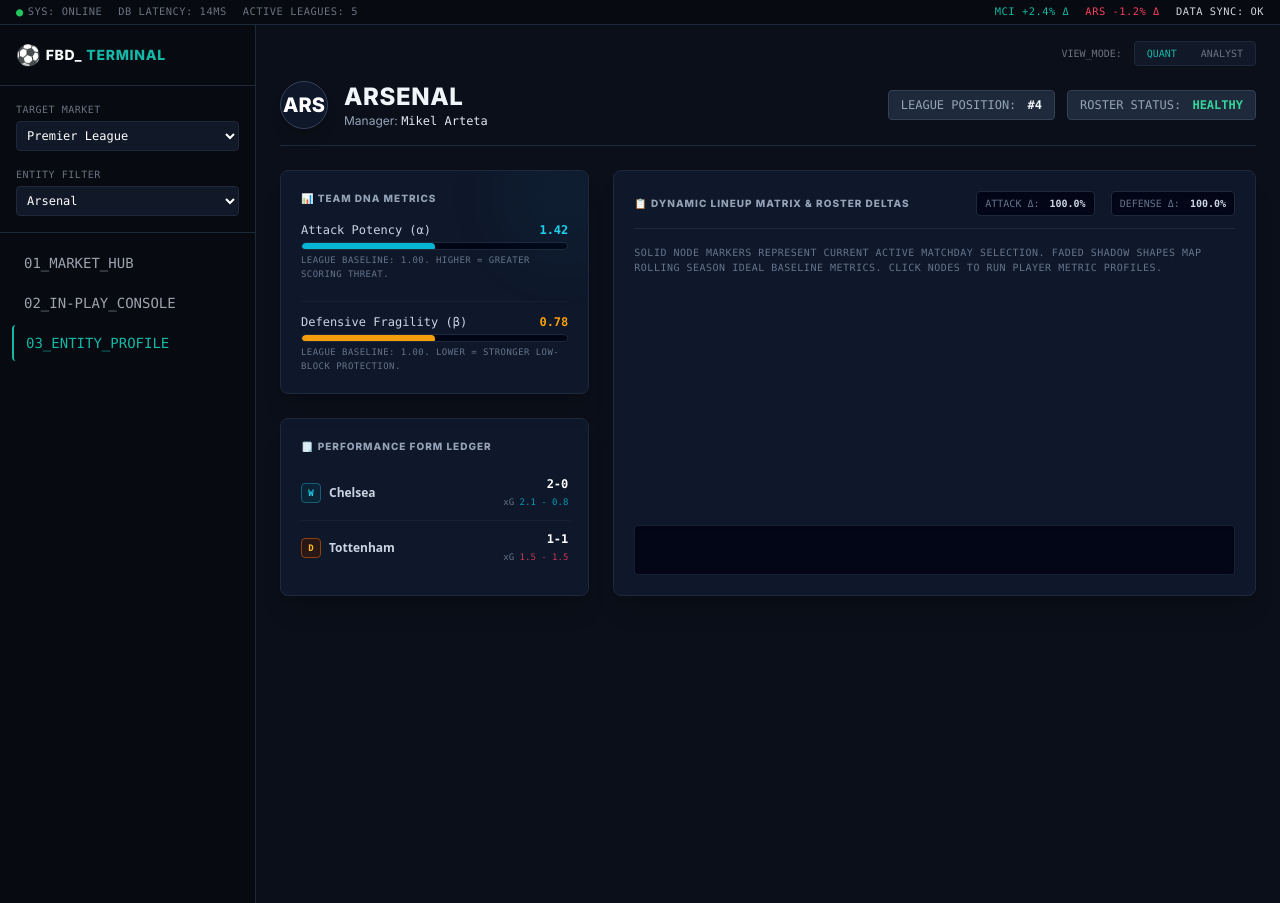
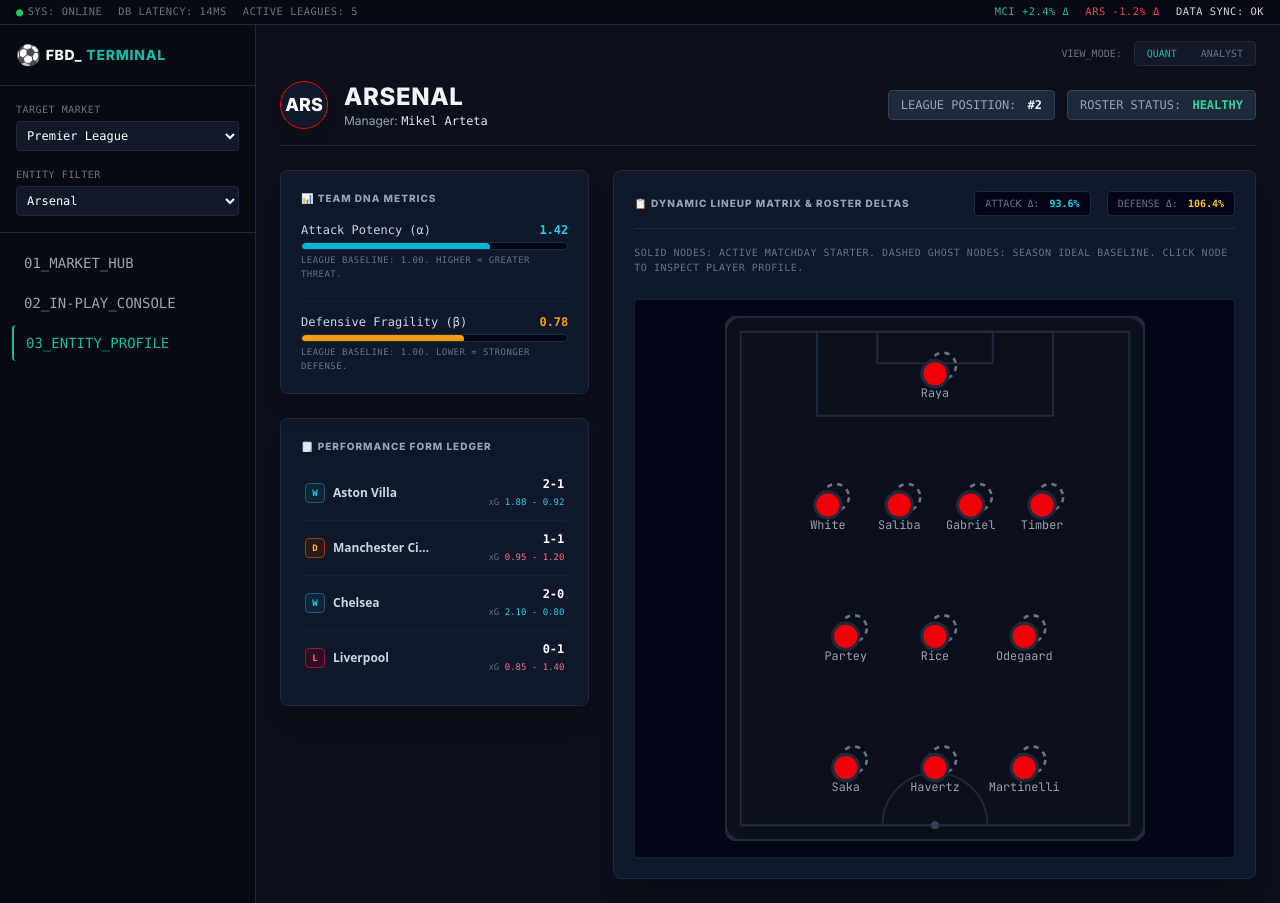
Before and after one commit to rhkhabure/FIFA-WORLDCUP-PREDICTION, a FastAPI app: page /team in a window 1280 px wide. Run offline with FastAPI, Linux system fonts and the light colour scheme; some libraries are stand-ins or nearby versions.

Commit message:
fix(v4): implement robust roster defaults and dynamic SVG pitch rendering
Co-authored-by: arena-agent <297053741+arena-agent@users.noreply.github.com>

```diff
--- a/v4_web/main.py
+++ b/v4_web/main.py
@@ -45,86 +45,10 @@ def mock_probs(alpha_h, beta_a, alpha_a, beta_h):
 
 @app.get("/", response_class=HTMLResponse)
 async def hub(request: Request):
-
     t_id = request.query_params.get("tournament_id")
-    if t_id:
-        try:
-            t_id = int(t_id)
-        except ValueError:
-            t_id = 17
-    else:
-        t_id = 17
-
-    current_league_name = next((name for name, i in TOURNAMENTS.items() if i == t_id), "Premier League")
-
-    # Grab teams from the priors db
-    league_key = f"ENG-{current_league_name}" if current_league_name == "Premier League" else \
-                 f"ESP-{current_league_name}" if current_league_name == "La Liga" else \
-                 f"ITA-{current_league_name}" if current_league_name == "Serie A" else \
-                 f"GER-{current_league_name}" if current_league_name == "Bundesliga" else \
-                 f"FRA-{current_league_name}"
-
-    league_priors = priors_db.get(league_key, {}).get("teams", {})
-    if not league_priors:
-        league_priors = priors_db.get(current_league_name, {}).get("teams", {})
-
-    teams = list(league_priors.keys())
-    if not teams:
-        teams = ["Team A", "Team B", "Team C", "Team D", "Team E"] # Fallback
-
-    # Build mock standings
-    standings = []
-    for idx, team in enumerate(teams[:10]):
-        standings.append({
-            "name": team,
-            "played": 38,
-            "xg_diff": round(np.random.uniform(-15, 25), 1),
-            "points": 80 - (idx * 4)
-        })
-
-    home_name = teams[0]
-    away_name = teams[1] if len(teams) > 1 else "Unknown"
-
-    h_alpha = league_priors.get(home_name, {}).get('alpha', 1.1)
-    a_beta = league_priors.get(away_name, {}).get('beta', 1.0)
-    a_alpha = league_priors.get(away_name, {}).get('alpha', 0.9)
-    h_beta = league_priors.get(home_name, {}).get('beta', 0.9)
-
-    p1, px, p2 = mock_probs(h_alpha, a_beta, a_alpha, h_beta)
-
-    featured = {
-        "home_name": home_name,
-        "away_name": away_name,
-        "home_score": 2,
-        "away_score": 1,
-        "minute": 68,
-        "prob_1": p1,
-        "prob_x": px,
-        "prob_2": p2,
-        "svg_pitch": generate_pitch_svg_horizontal("4-3-3", "4-2-3-1")
-    }
-
-    ctx = {
-        "request": request,
-        "tournaments": TOURNAMENTS,
-        "current_tournament": t_id,
-        "current_league": current_league_name,
-        "featured": featured,
-        "standings": standings
-    }
-
-    return templates.TemplateResponse(request=request, name="index.html", context=ctx)
-
-@app.get("/match", response_class=HTMLResponse)
-async def match(request: Request):
-
-    t_id = request.query_params.get("tournament_id")
-    if t_id:
-        try:
-            t_id = int(t_id)
-        except ValueError:
-            t_id = 17
-    else:
+    try:
+        t_id = int(t_id) if t_id else 17
+    except ValueError:
         t_id = 17
 
     current_league_name = next((name for name, i in TOURNAMENTS.items() if i == t_id), "Premier League")
@@ -141,15 +65,27 @@ async def match(request: Request):
 
     teams = list(league_priors.keys())
     if not teams:
-        teams = ["Team A", "Team B", "Team C", "Team D", "Team E"]
+        teams = LEAGUE_TEAMS.get(current_league_name, ["Arsenal", "Aston Villa", "Liverpool", "Manchester City"])
+
+    standings = []
+    for idx, team in enumerate(teams[:10]):
+        standings.append({
+            "name": team,
+            "played": 38,
+            "xg_diff": round(float(np.random.uniform(-15, 25)), 1),
+            "points": 88 - (idx * 4)
+        })
 
     home_name = teams[0]
-    away_name = teams[1] if len(teams) > 1 else "Unknown"
+    away_name = teams[1] if len(teams) > 1 else "Aston Villa"
 
-    h_alpha = league_priors.get(home_name, {}).get('alpha', 1.1)
-    a_beta = league_priors.get(away_name, {}).get('beta', 1.0)
-    a_alpha = league_priors.get(away_name, {}).get('alpha', 0.9)
-    h_beta = league_priors.get(home_name, {}).get('beta', 0.9)
+    h_theme = get_theme_for_team(home_name)
+    a_theme = get_theme_for_team(away_name)
+
+    h_alpha = league_priors.get(home_name, {}).get('alpha', 1.42)
+    a_beta = league_priors.get(away_name, {}).get('beta', 0.88)
+    a_alpha = league_priors.get(away_name, {}).get('alpha', 1.05)
+    h_beta = league_priors.get(home_name, {}).get('beta', 0.78)
 
     p1, px, p2 = mock_probs(h_alpha, a_beta, a_alpha, h_beta)
 
@@ -162,61 +98,138 @@ async def match(request: Request):
         "prob_1": p1,
         "prob_x": px,
         "prob_2": p2,
-        "svg_pitch": generate_pitch_svg_horizontal("4-3-3", "4-2-3-1")
+        # PASS TEAMS AND COLORS DIRECTLY
+        "svg_pitch": generate_pitch_svg_horizontal(
+            home_formation="4-3-3",
+            away_formation="4-2-3-1",
+            home_color=h_theme["primary"],
+            away_color=a_theme["primary"],
+            home_team=home_name,
+            away_team=away_name
+        )
     }
 
-    # Base dummy context for template to render without crashing
+    ctx = {
+        "request": request,
+        "tournaments": TOURNAMENTS,
+        "current_tournament": t_id,
+        "current_league": current_league_name,
+        "featured": featured,
+        "standings": standings
+    }
+    return templates.TemplateResponse(request=request, name="index.html", context=ctx)
+
+
+@app.get("/match", response_class=HTMLResponse)
+async def match(request: Request):
+    t_id = request.query_params.get("tournament_id")
+    try:
+        t_id = int(t_id) if t_id else 17
+    except ValueError:
+        t_id = 17
+
+    current_league_name = next((name for name, i in TOURNAMENTS.items() if i == t_id), "Premier League")
+    teams = LEAGUE_TEAMS.get(current_league_name, ["Arsenal", "Aston Villa"])
+
+    home_name = teams[0]
+    away_name = teams[1] if len(teams) > 1 else "Aston Villa"
+
+    h_theme = get_theme_for_team(home_name)
+    a_theme = get_theme_for_team(away_name)
+
+    p1, px, p2 = mock_probs(1.42, 0.88, 1.05, 0.78)
+
+    # 4x4 Remainder Matrix for the UI Grid
+    sample_matrix = [
+        [0.15, 0.12, 0.05, 0.01],
+        [0.18, 0.14, 0.06, 0.02],
+        [0.08, 0.07, 0.04, 0.01],
+        [0.03, 0.02, 0.01, 0.01]
+    ]
+
     ctx = {
         "request": request,
         "active_page": "match",
         "current_league": current_league_name,
-        "current_team": "Default",
+        "current_team": home_name,
         "available_teams": teams,
         "leagues": list(TOURNAMENTS.keys()),
         "tournaments": TOURNAMENTS,
         "current_tournament": t_id,
-        "match_home": home_name,
-        "match_away": away_name,
-        "match_score": "2 - 1",
-        "match_status": "68'",
-        "prob_home": p1,
-        "prob_draw": px,
-        "prob_away": p2,
-        "fair_odds": {'1': round(1/p1,2), 'X': round(1/px,2), '2': round(1/p2,2)},
-        "pitch_svg": featured["svg_pitch"]
+        "match": {
+            "home_name": home_name,
+            "away_name": away_name,
+            "home_score": 2,
+            "away_score": 1,
+            "minute": 68,
+            "stadium": "Emirates Stadium",
+            "referee": "Michael Oliver",
+            "svg_pitch": generate_pitch_svg_horizontal(
+                home_formation="4-3-3",
+                away_formation="4-2-3-1",
+                home_color=h_theme["primary"],
+                away_color=a_theme["primary"],
+                home_team=home_name,
+                away_team=away_name
+            )
+        },
+        "probs": {"home_win": p1, "draw": px, "away_win": p2},
+        "fair_odds": {'1': round(1/p1, 2), 'X': round(1/px, 2), '2': round(1/p2, 2)},
+        "matrix": sample_matrix,
+        "events": [
+            {"time": "15", "detail": "Goal (Arsenal) - Saka shot on target (0.78 xG)"},
+            {"time": "42", "detail": "Yellow Card (Aston Villa) - Cash"},
+            {"time": "54", "detail": "Goal (Aston Villa) - Watkins (0.42 xG)"},
+            {"time": "65", "detail": "Goal (Arsenal) - Havertz (0.64 xG)"}
+        ]
     }
+    return templates.TemplateResponse(request=request, name="match.html", context=ctx)
 
-    return templates.TemplateResponse(request=request, name="match.html", context=ctx)
 
 @app.get("/team", response_class=HTMLResponse)
 async def team(request: Request):
+    t_id = request.query_params.get("tournament_id", 17)
+    try:
+        t_id = int(t_id)
+    except ValueError:
+        t_id = 17
 
-    t_id = request.query_params.get("tournament_id", 17)
-    current_league_name = next((name for name, i in TOURNAMENTS.items() if i == int(t_id)), "Premier League")
-
+    current_league_name = next((name for name, i in TOURNAMENTS.items() if i == t_id), "Premier League")
     team_name = request.query_params.get("team_name", "Arsenal")
 
-    # We will mock the team context to fulfill the team.html requirement
+    theme = get_theme_for_team(team_name)
+    manager = TEAM_MANAGERS.get(team_name, "Head Coach")
+
+    # Generate the actual vertical pitch SVG
+    pitch_svg = generate_pitch_svg_vertical(
+        formation="4-3-3",
+        team_color=theme["primary"],
+        team_name=team_name
+    )
+
     ctx = {
         "request": request,
         "active_page": "team",
         "current_league": current_league_name,
         "current_team": team_name,
-        "available_teams": ["Arsenal", "Aston Villa", "Bournemouth"],
+        "team_color": theme["primary"],
+        "available_teams": LEAGUE_TEAMS.get(current_league_name, ["Arsenal", "Aston Villa"]),
         "leagues": list(TOURNAMENTS.keys()),
         "tournaments": TOURNAMENTS,
-        "current_tournament": int(t_id),
-        "manager": "Mikel Arteta",
+        "current_tournament": t_id,
+        "manager": manager,
         "prior_alpha": 1.42,
         "prior_beta": 0.78,
+        "roster_delta": {"att": 0.936, "def": 1.064},
         "match_history": [
-            {"result": "W 2-0", "opponent": "Chelsea", "xg": "2.1 - 0.8"},
-            {"result": "D 1-1", "opponent": "Tottenham", "xg": "1.5 - 1.5"}
+            {"result": "W 2-1", "opponent": "Aston Villa", "xg": "1.88 - 0.92"},
+            {"result": "D 1-1", "opponent": "Manchester City", "xg": "0.95 - 1.20"},
+            {"result": "W 2-0", "opponent": "Chelsea", "xg": "2.10 - 0.80"},
+            {"result": "L 0-1", "opponent": "Liverpool", "xg": "0.85 - 1.40"}
         ],
-        "roster_delta": {"att": 0.936, "def": 1.064},
-        "svg_pitch": "<svg width='100%' height='200px' style='background:#111827'></svg>"
+        # KEY MATCHES EXPECTATION IN team.html
+        "pitch_svg": pitch_svg
     }
-
     return templates.TemplateResponse(request=request, name="team.html", context=ctx)
 
 if __name__ == "__main__":
--- a/v4_web/templates/team.html
+++ b/v4_web/templates/team.html
@@ -6,9 +6,8 @@
     <!-- HEADER BAR: QUANT DATA ANCHOR -->
     <div class="flex flex-col md:flex-row md:items-center md:justify-between border-b border-slate-800 pb-4">
         <div class="flex items-center space-x-4">
-            <!-- Placeholder for Team Logo if API supports it, otherwise text fallback -->
-            <div class="w-12 h-12 bg-slate-900 border border-slate-700 rounded-full flex items-center justify-center shadow-lg">
-                <span class="text-xl font-black text-white">{{ current_team[:3]|upper }}</span>
+            <div class="w-12 h-12 bg-slate-900 border border-slate-700 rounded-full flex items-center justify-center shadow-lg" style="border-color: {{ team_color }};">
+                <span class="text-lg font-black text-white">{{ current_team[:3]|upper }}</span>
             </div>
             <div>
                 <h1 class="text-2xl font-bold text-slate-100 uppercase tracking-wide">{{ current_team }}</h1>
@@ -19,7 +18,7 @@
         <div class="flex items-center space-x-3 mt-4 md:mt-0 font-mono text-xs">
             <div class="bg-slate-800 border border-slate-700 px-3 py-1.5 rounded shadow-inner">
                 <span class="text-slate-400">LEAGUE POSITION:</span>
-                <span class="text-slate-100 font-bold ml-1">#4</span>
+                <span class="text-slate-100 font-bold ml-1">#2</span>
             </div>
             <div class="bg-slate-800 border border-slate-700 px-3 py-1.5 rounded shadow-inner">
                 <span class="text-slate-400">ROSTER STATUS:</span>
@@ -35,9 +34,6 @@
         <div class="space-y-6 lg:col-span-1">
             <!-- Team DNA Barometers -->
             <div class="bg-slate-900 border border-slate-800 rounded-lg p-5 shadow-xl relative overflow-hidden">
-                <!-- Glowing accent orb -->
-                <div class="absolute top-0 right-0 w-32 h-32 bg-cyan-500 opacity-5 rounded-full blur-2xl -mr-10 -mt-10 pointer-events-none"></div>
-
                 <h3 class="text-[10px] font-bold text-slate-400 uppercase tracking-widest mb-4 flex items-center">
                     📊 Team DNA Metrics
                 </h3>
@@ -45,93 +41,86 @@
                     <!-- Attack Alpha -->
                     <div>
                         <div class="flex justify-between text-xs font-mono mb-1">
-                            <span class="text-slate-300">Attack Potency (α)</span>
+                            <span class="text-slate-300">Attack Potency (&alpha;)</span>
                             <span class="text-cyan-400 font-bold">{{ "%.2f"|format(prior_alpha) }}</span>
                         </div>
                         <div class="w-full bg-slate-950 rounded-full h-2 border border-slate-800 overflow-hidden shadow-inner">
-                            <div class="bg-cyan-500 h-2 rounded-full w-1/2"></div>
+                            <div class="bg-cyan-500 h-2 rounded-full" style="width: {{ [((prior_alpha / 2.0) * 100), 100]|min }}%;"></div>
                         </div>
-                        <p class="text-[9px] text-slate-500 mt-1 font-mono uppercase tracking-wider">League baseline: 1.00. Higher = greater scoring threat.</p>
+                        <p class="text-[9px] text-slate-500 mt-1 font-mono uppercase tracking-wider">League baseline: 1.00. Higher = greater threat.</p>
                     </div>
 
                     <!-- Defense Beta -->
                     <div class="pt-3 border-t border-slate-800/50">
                         <div class="flex justify-between text-xs font-mono mb-1">
-                            <span class="text-slate-300">Defensive Fragility (β)</span>
+                            <span class="text-slate-300">Defensive Fragility (&beta;)</span>
                             <span class="text-amber-500 font-bold">{{ "%.2f"|format(prior_beta) }}</span>
                         </div>
                         <div class="w-full bg-slate-950 rounded-full h-2 border border-slate-800 overflow-hidden shadow-inner">
-                            <div class="bg-amber-500 h-2 rounded-full w-1/2"></div>
+                            <!-- Inverted scale: lower beta is better defense -->
+                            <div class="bg-amber-500 h-2 rounded-full" style="width: {{ [(((2.0 - prior_beta) / 2.0) * 100), 100]|min }}%;"></div>
                         </div>
-                        <p class="text-[9px] text-slate-500 mt-1 font-mono uppercase tracking-wider">League baseline: 1.00. Lower = stronger low-block protection.</p>
+                        <p class="text-[9px] text-slate-500 mt-1 font-mono uppercase tracking-wider">League baseline: 1.00. Lower = stronger defense.</p>
                     </div>
                 </div>
             </div>
 
-            <!-- Form Ledger with xG Variance Badges -->
+            <!-- Form Ledger -->
             <div class="bg-slate-900 border border-slate-800 rounded-lg p-5 shadow-xl">
                 <h3 class="text-[10px] font-bold text-slate-400 uppercase tracking-widest mb-3 flex items-center">
                     🗒️ Performance Form Ledger
                 </h3>
                 <div class="divide-y divide-slate-800/60 font-mono text-[10px] sm:text-xs">
                     {% for match in match_history %}
-                    <div class="py-2.5 flex items-center justify-between hover:bg-slate-800/30 transition px-1 rounded -mx-1">
+                    <div class="py-2.5 flex items-center justify-between hover:bg-slate-800/30 transition px-1 rounded">
                         <div class="flex items-center space-x-2">
-                            <!-- W/D/L Visual State Indicator -->
                             {% if match.result.startswith('W') %}
-                            <span class="w-5 h-5 flex items-center justify-center bg-cyan-950/50 border border-cyan-800 text-cyan-400 font-bold text-[9px] rounded shadow-inner">W</span>
+                            <span class="w-5 h-5 flex items-center justify-center bg-cyan-950/50 border border-cyan-800 text-cyan-400 font-bold text-[9px] rounded">W</span>
                             {% elif match.result.startswith('D') %}
-                            <span class="w-5 h-5 flex items-center justify-center bg-amber-950/50 border border-amber-800 text-amber-400 font-bold text-[9px] rounded shadow-inner">D</span>
+                            <span class="w-5 h-5 flex items-center justify-center bg-amber-950/50 border border-amber-800 text-amber-400 font-bold text-[9px] rounded">D</span>
                             {% else %}
-                            <span class="w-5 h-5 flex items-center justify-center bg-rose-950/50 border border-rose-800 text-rose-400 font-bold text-[9px] rounded shadow-inner" style="color: #f43f5e;">L</span>
+                            <span class="w-5 h-5 flex items-center justify-center bg-rose-950/50 border border-rose-800 text-rose-400 font-bold text-[9px] rounded">L</span>
                             {% endif %}
                             <span class="text-slate-300 font-sans font-bold truncate w-24">{{ match.opponent }}</span>
                         </div>
-                        <!-- Goal / xG Ledger Metrics -->
                         <div class="text-right">
                             <div class="text-white font-bold">{{ match.result.split(' ')[1] }}</div>
                             <div class="text-[9px] text-slate-500 mt-0.5">
-                                xG <span class="{% if match.result.startswith('W') %}text-cyan-500/80{% else %}text-rose-500/80{% endif %}">{{ match.xg }}</span>
+                                xG <span class="{% if match.result.startswith('W') %}text-cyan-400{% else %}text-rose-400{% endif %}">{{ match.xg }}</span>
                             </div>
                         </div>
                     </div>
                     {% endfor %}
-                    {% if not match_history %}
-                    <div class="py-4 text-center text-slate-500 italic">No historical matches synced.</div>
-                    {% endif %}
                 </div>
             </div>
         </div>
 
         <!-- RIGHT COLUMN: ROSTER METRIC PITCH & DELTAS (2/3 Width) -->
-        <div class="lg:col-span-2 bg-slate-900 border border-slate-800 rounded-lg p-5 shadow-xl flex flex-col justify-between overflow-hidden relative">
-
-            <div class="relative z-10">
+        <div class="lg:col-span-2 bg-slate-900 border border-slate-800 rounded-lg p-5 shadow-xl flex flex-col justify-between overflow-hidden">
+            <div>
                 <div class="flex flex-col sm:flex-row sm:items-center sm:justify-between border-b border-slate-800 pb-3 mb-4">
                     <h3 class="text-[10px] font-bold text-slate-400 uppercase tracking-widest flex items-center">
                         📋 Dynamic Lineup Matrix & Roster Deltas
                     </h3>
-                    <!-- Roster Delta Displays -->
                     <div class="flex items-center space-x-4 mt-2 sm:mt-0 font-mono text-[10px]">
-                        <div class="bg-slate-950 border border-slate-800 px-2 py-1 rounded shadow-inner">
-                            <span class="text-slate-500">ATTACK Δ:</span>
-                            <span class="ml-1 font-bold text-slate-300">100.0%</span>
+                        <div class="bg-slate-950 border border-slate-800 px-2.5 py-1 rounded shadow-inner">
+                            <span class="text-slate-500">ATTACK &Delta;:</span>
+                            <span class="ml-1 font-bold text-cyan-400">{{ (roster_delta.att * 100)|round(1) }}%</span>
                         </div>
-                        <div class="bg-slate-950 border border-slate-800 px-2 py-1 rounded shadow-inner">
-                            <span class="text-slate-500">DEFENSE Δ:</span>
-                            <span class="ml-1 font-bold text-slate-300">100.0%</span>
+                        <div class="bg-slate-950 border border-slate-800 px-2.5 py-1 rounded shadow-inner">
+                            <span class="text-slate-500">DEFENSE &Delta;:</span>
+                            <span class="ml-1 font-bold text-amber-400">{{ (roster_delta.def * 100)|round(1) }}%</span>
                         </div>
                     </div>
                 </div>
                 <p class="text-[10px] font-mono text-slate-500 mb-6 uppercase tracking-wider">
-                    Solid node markers represent current active matchday selection. Faded shadow shapes map rolling season ideal baseline metrics. Click nodes to run player metric profiles.
+                    Solid nodes: active matchday starter. Dashed ghost nodes: season ideal baseline. Click node to inspect player profile.
                 </p>
             </div>
 
-            <!-- Vectorized Pitch Injection Container -->
-            <div class="w-full flex justify-center items-center py-6 bg-slate-950 rounded border border-slate-800/80 shadow-inner overflow-x-auto relative z-10">
-                <div class="w-full max-w-[450px]">
-                    <!-- Render dynamic responsive SVG pitch generated from utils.py -->
+            <!-- Pitch Container -->
+            <div class="w-full flex justify-center items-center py-4 bg-slate-950 rounded border border-slate-800/80 shadow-inner">
+                <div class="w-full max-w-[420px]">
                     {{ pitch_svg | safe }}
                 </div>
             </div>
```
Also changed, not shown: v4_web/utils.py (+82 -59 lines).
